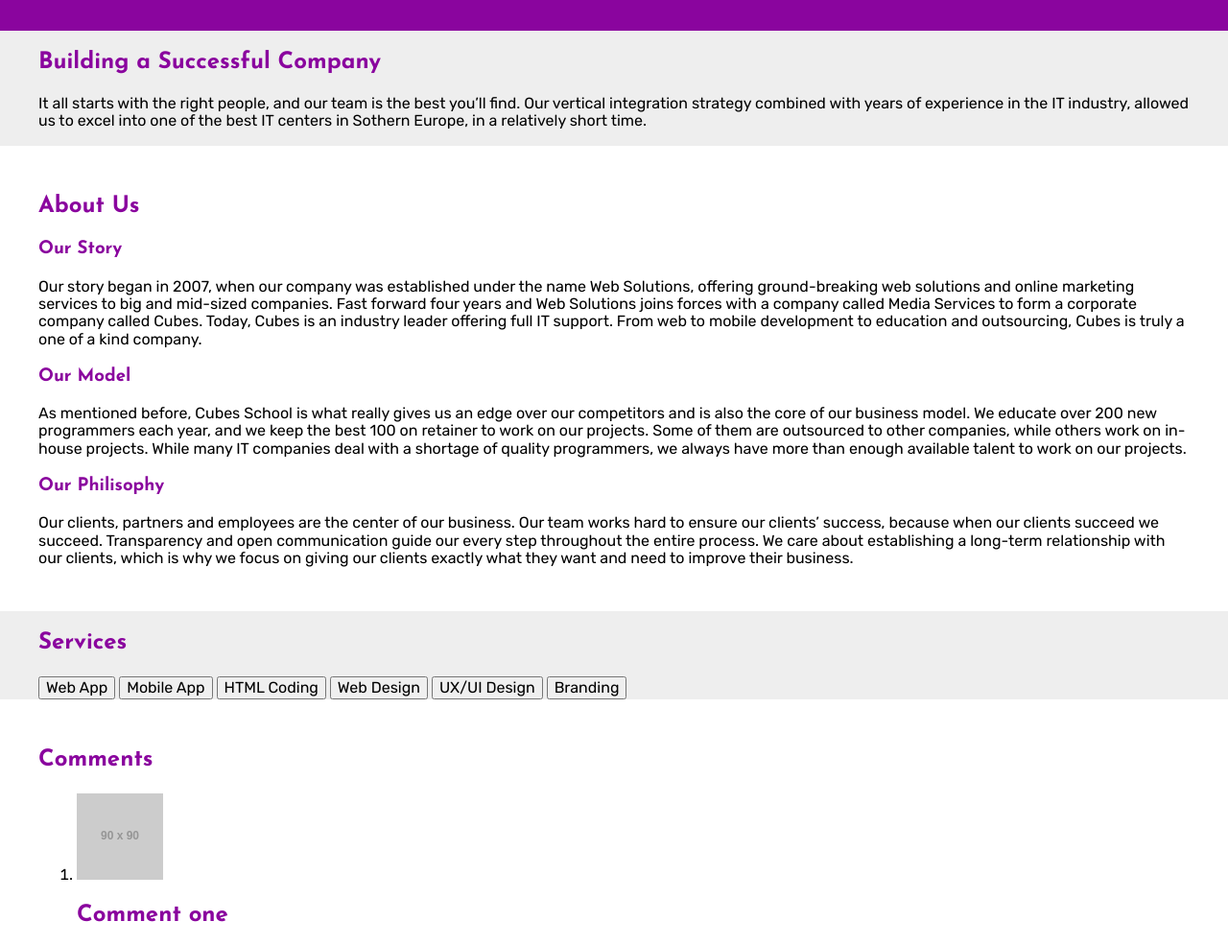
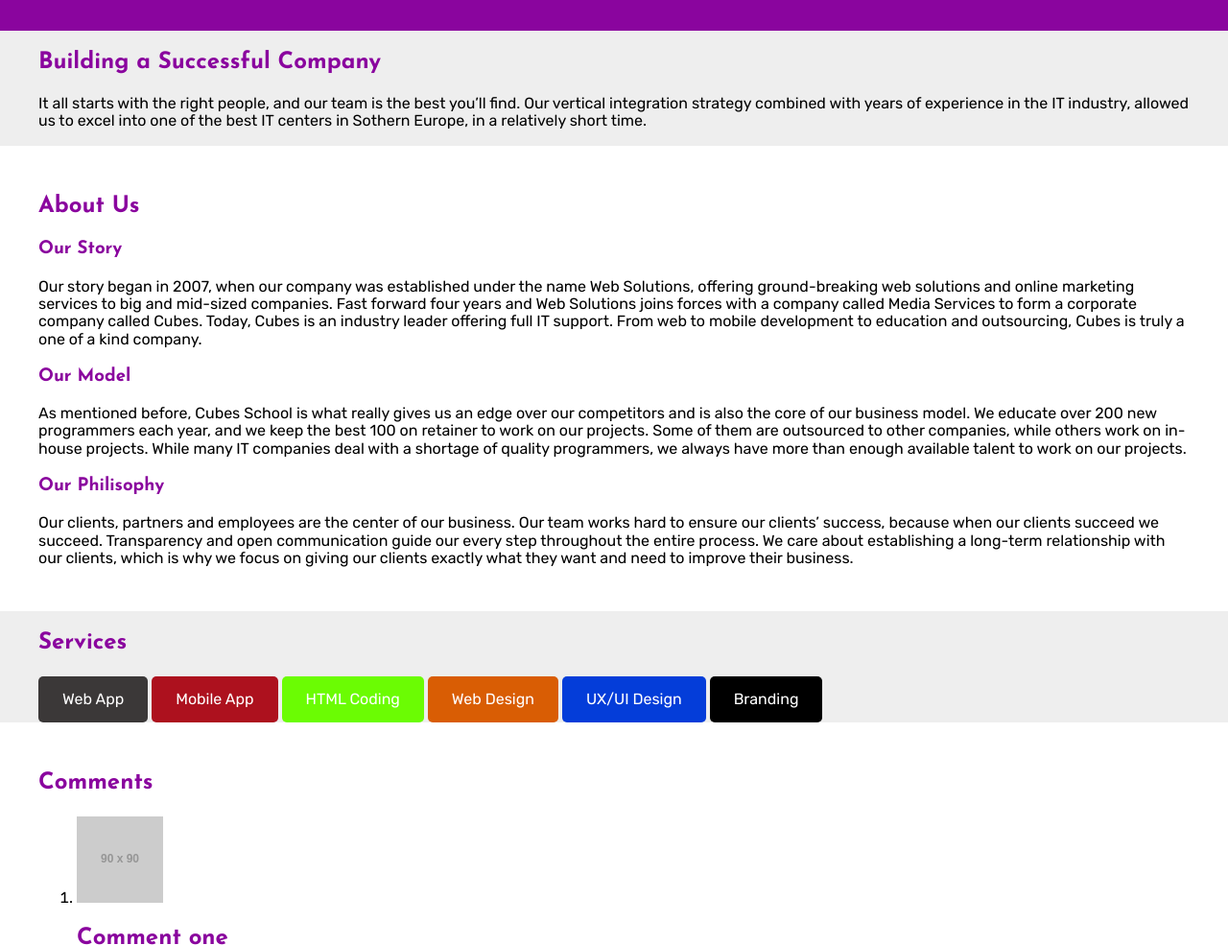
Before and after one commit to lukanb93/learningSass, a plain HTML site: page public_html/index.html in a window 1280 px wide. Shown: the part 108-1093 px from the top of the page at 96% size. Drawn offline with nearby package versions, Linux system fonts and the light colour scheme; files that its build step writes are made by us from their sources; placeholder pictures from the web are drawn by us.

Commit message:
Invisible class and extend

```diff
--- a/public_html/index.html
+++ b/public_html/index.html
@@ -92,12 +92,12 @@
         <section id="service" class="service-section">
             <div class="container">
                 <h2>Services</h2>
-                <button>Web App</button>
-                <button>Mobile App</button>
-                <button>HTML Coding</button>
-                <button>Web Design</button>
-                <button>UX/UI Design</button>
-                <button>Branding</button>
+                <button class=" btn-default">Web App</button>
+                <button class=" btn-danger">Mobile App</button>
+                <button class=" btn-success">HTML Coding</button>
+                <button class=" btn-warning">Web Design</button>
+                <button class=" btn-info">UX/UI Design</button>
+                <button class=" btn-dark">Branding</button>
             </div><!-- container -->
         </section>
 
--- /dev/null
+++ b/public_html/scss/partials/_components.scss
@@ -0,0 +1,55 @@
+$button-default-color : $white;
+
+$button-default : $dark-gray;
+$button-danger : $red;
+$button-success : $green;
+$button-warning : $orange;
+$button-info : $blue;
+$button-dark : $black;
+
+%btn{
+    display: inline-block;
+    padding: 15px 25px;
+    border: none;
+    border-radius: 5px;
+    -moz-border-radius: 5px;
+    -webkit-border-radius: 5px;
+    -o-border-radius: 5px;
+    cursor: pointer;
+}
+
+.btn-default{
+    @extend %btn;
+    background-color: $button-default;
+    color: $button-default-color;
+}
+
+.btn-danger{
+    @extend %btn;
+    background-color: $button-danger;
+    color: $button-default-color;
+}
+
+.btn-success{
+    @extend %btn;
+    background-color: $button-success;
+    color: $button-default-color;
+}
+
+.btn-warning{
+    @extend %btn;
+    background-color: $button-warning;
+    color: $button-default-color;
+}
+
+.btn-info{
+    @extend %btn;
+    background-color: $button-info;
+    color: $button-default-color;
+}
+
+.btn-dark{
+    @extend %btn;
+    background-color: $button-dark;
+    color: $button-default-color;
+}
--- a/public_html/scss/partials/_variables.scss
+++ b/public_html/scss/partials/_variables.scss
@@ -4,3 +4,8 @@ $white : #fff;
 $black : #000;
 $purple : #8a059e;
 $light-gray : #eeeeee;
+$red : #ad111e;
+$dark-gray : #3b3838;
+$orange : #d95d04;
+$blue : #043dd9;
+$yellow : #e1eb21;
--- a/public_html/scss/theme.scss
+++ b/public_html/scss/theme.scss
@@ -1,6 +1,6 @@
 
 @import "partials/_variables.scss";
-
+@import "partials/_components.scss";
 
 @import "partials/_fonts.scss";
 @import "partials/_reset.scss";
```
Also changed, not shown: public_html/css/theme.css, 1 other file.
